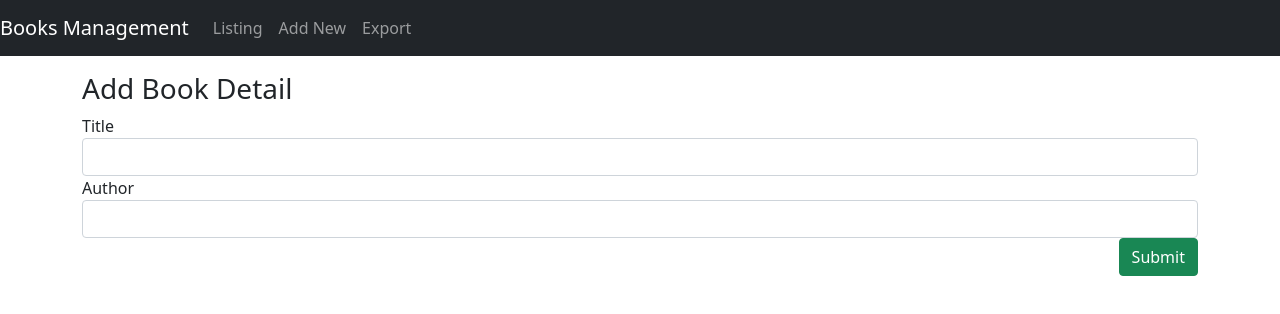
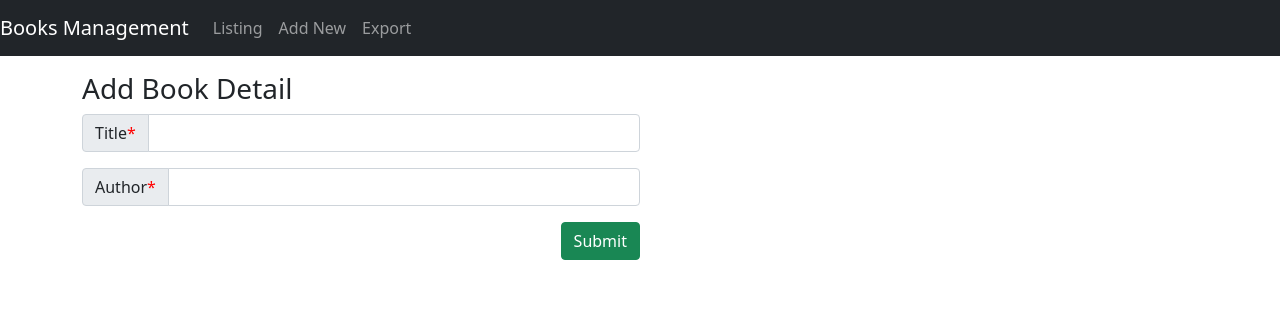
Before and after one commit to yul-klj/react-assessment, a React (Create React App) app: page /add in a window 1280 px wide. Shown: the top 314 px of the page. Built offline with nearby package versions, Linux system fonts and the light colour scheme.

Commit message:
Alignment enhancement, adds back button after sucess submit

```diff
--- a/src/components/AddBook.js
+++ b/src/components/AddBook.js
@@ -1,7 +1,7 @@
 import React, { useState } from "react"
 import BookDataService from "../services/BookService"
 
-const AddBook = () => {
+const AddBook = props => {
   const initialBookState = {
     id: null,
     title: "",
@@ -42,12 +42,19 @@ const AddBook = () => {
     setSubmitted(false)
   }
 
+  const backBookListing = () => {
+    props.history.push("/books");
+  };
+
   return (
     <div className="submit-form">
       {submitted ? (
-        <div>
+        <div className="row g-3 w-50">
           <h4>You submitted successfully!</h4>
-          <div className="text-end">
+          <div className="col-sm-10 text-end">
+            <button className="btn btn-primary me-md-2" onClick={backBookListing}>
+              Back to Listing
+            </button>
             <button className="btn btn-success" onClick={newBook}>
               Add New
             </button>
@@ -56,8 +63,8 @@ const AddBook = () => {
       ) : (
         <div>
           <h3>Add Book Detail</h3>
-          <div className="form-group">
-            <label htmlFor="title">Title</label>
+          <div className="input-group mb-3 w-50">
+            <span className="input-group-text" htmlFor="title">Title<span className="red">*</span></span>
             <input
               type="text"
               className="form-control"
@@ -69,8 +76,9 @@ const AddBook = () => {
             />
           </div>
 
-          <div className="form-group">
-            <label htmlFor="author">Author</label>
+          <div className="input-group mb-3 w-50">
+            <span className="input-group-text" htmlFor="author">Author<span className="red">*</span></span>
+
             <input
               type="text"
               className="form-control"
@@ -82,7 +90,7 @@ const AddBook = () => {
             />
           </div>
 
-          <div className="text-end">
+          <div className="w-50 text-end">
             <button
               onClick={saveBook}
               className="btn btn-success">
```
